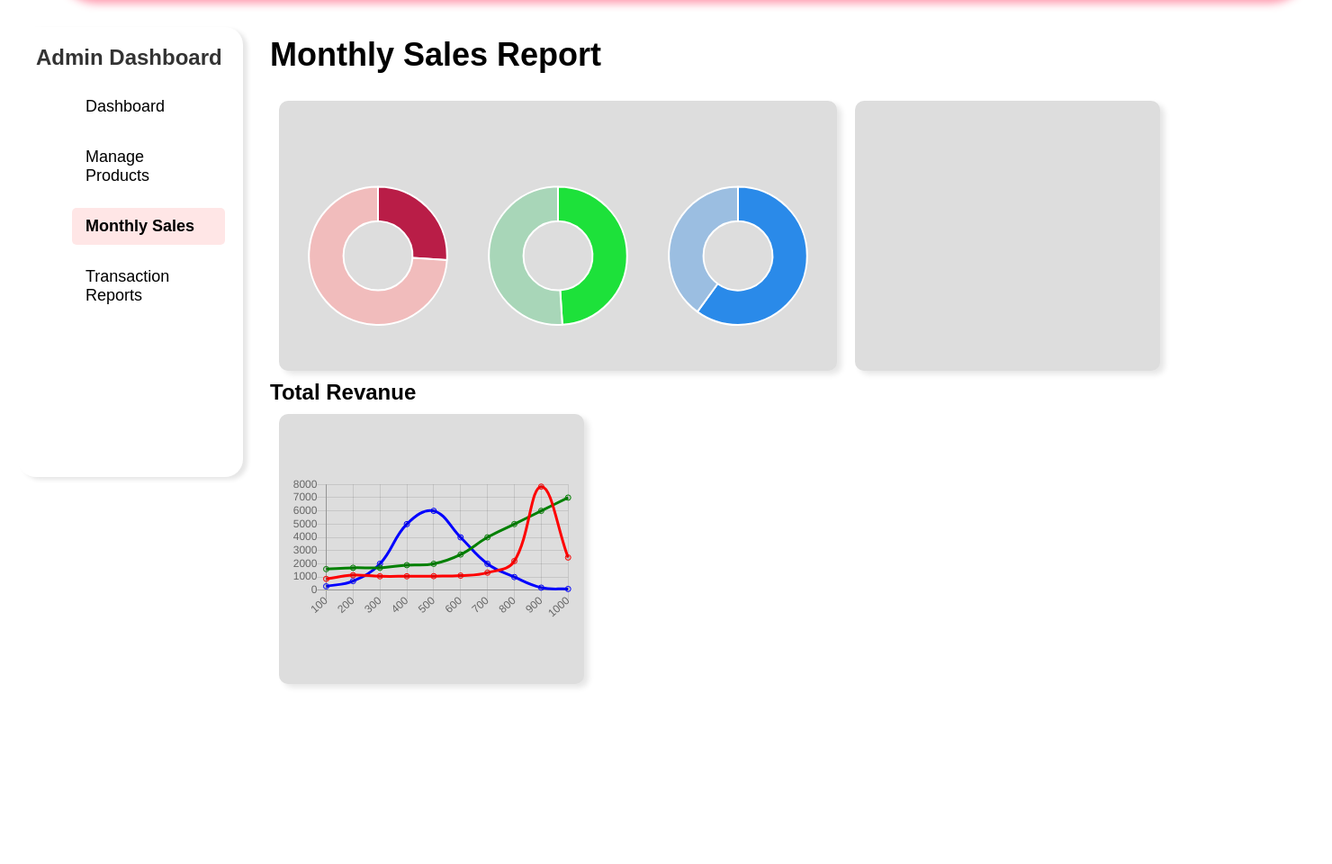
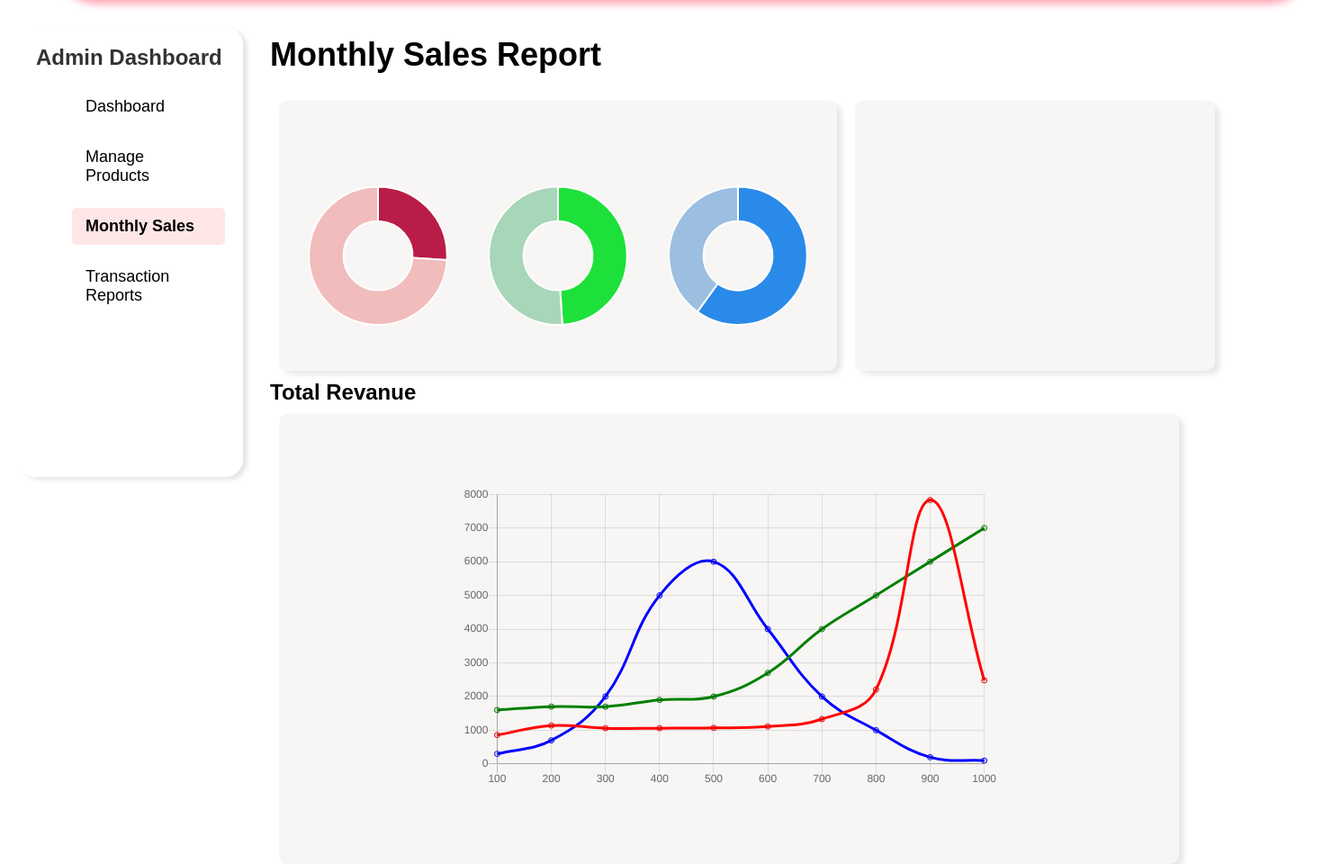
Before and after one commit to popier92/codeprojectWAD, a PHP site: page /monthly_sales.php in a window 1480 px wide. Shown: the part 100-1060 px from the top of the page at 90% size. Run offline with PHP 8.4, Linux system fonts and the light colour scheme.

Commit message:
size ajustment

```diff
--- a/css/monthly_sales.css
+++ b/css/monthly_sales.css
@@ -157,7 +157,7 @@ nav a:hover {
     padding: 10px;
     width: 620px;
     height: 300px;
-    background-color: #ddd;
+    background-color: #f8f5f5;
     border-radius: 10px;
     display: flex;
     justify-content: top;
@@ -171,9 +171,9 @@ nav a:hover {
 .total-orders {
 
     padding: 10px;
-    width: 30%;
+    width: 400px;
     height: 300px;
-    background-color: #ddd;
+    background-color: #f8f5f5;
     border-radius: 10px;
     display: flex;
     justify-content: center;
@@ -187,14 +187,14 @@ nav a:hover {
 .revenue-diagram {
 
     padding: 10px;
-    width: 30%;
-    height: 300px;
-    background-color: #ddd;
+    width: 1000px;
+    height: 500px;
+    background-color: #f8f5f5;
     border-radius: 10px;
     display: flex;
     justify-content: center;
     align-items: center;
-    color: #f5f0f0;
+    color: #ffffff;
     font-size: 18px;
     text-align: center;
     box-shadow: 5px 4px 6px rgba(0, 0, 0, 0.1);
--- a/monthly_sales.php
+++ b/monthly_sales.php
@@ -3,6 +3,7 @@
 
 <head>
     <script src="https://cdnjs.cloudflare.com/ajax/libs/Chart.js/2.9.4/Chart.js"></script>
+    <script>sr = "javascript/monthly_sales.js"</script>
     <meta charset="UTF-8">
     <meta name="viewport" content="width=device-width, initial-scale=1.0">
     <link rel="stylesheet" href="css/monthly_sales.css">
@@ -112,12 +113,11 @@
                 </div>
 
                 <div class="total-orders">
-
                 </div>
             </div>
             <h2>Total Revanue</h2>
             <div class="revenue-diagram">
-                <canvas id="myChart" style="width:100%;max-width:600px"></canvas>
+                <canvas id="myChart" width="800" height="450" style="width:100%;max-width:600px"></canvas>
 
                 <script>
                     const xValues = [100, 200, 300, 400, 500, 600, 700, 800, 900, 1000];
```
